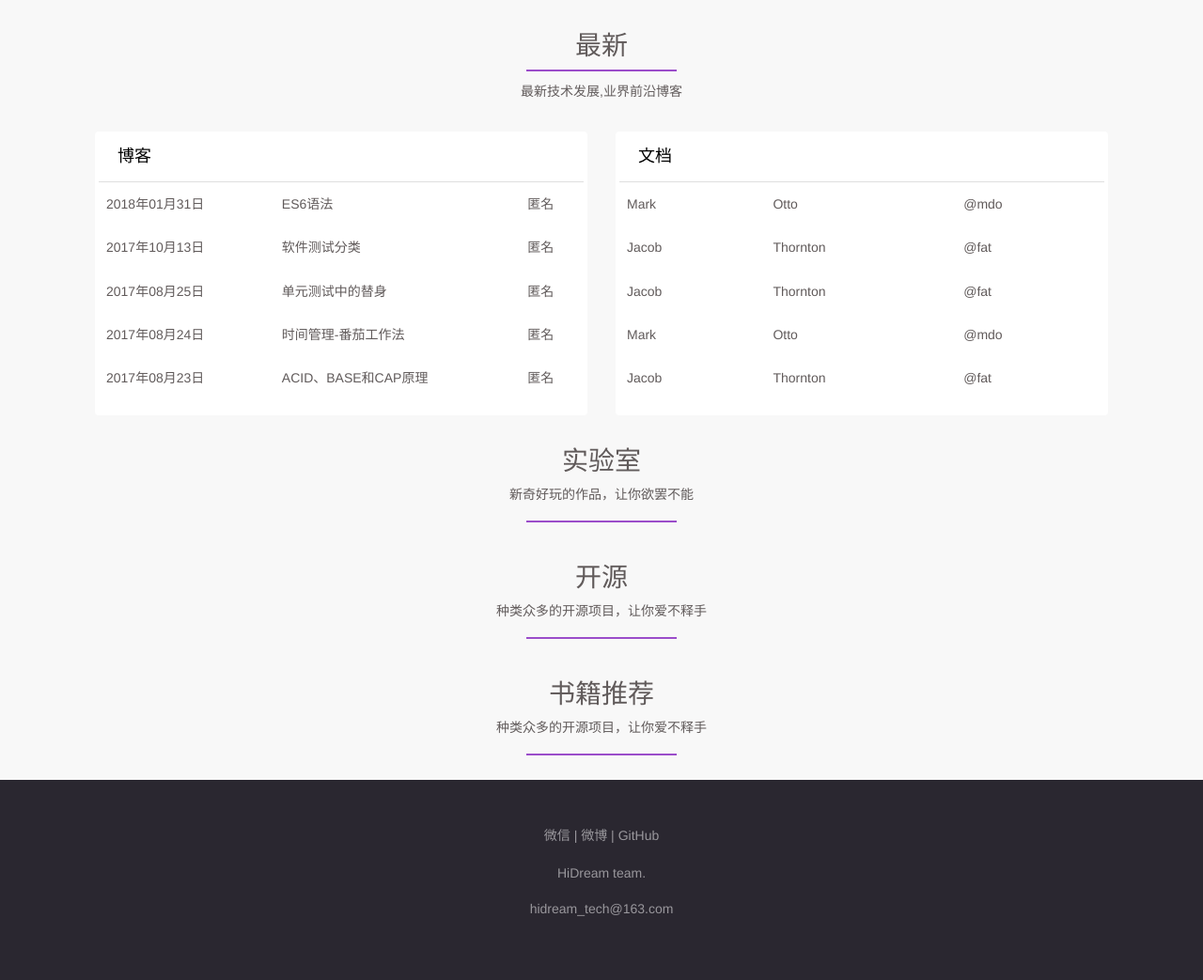
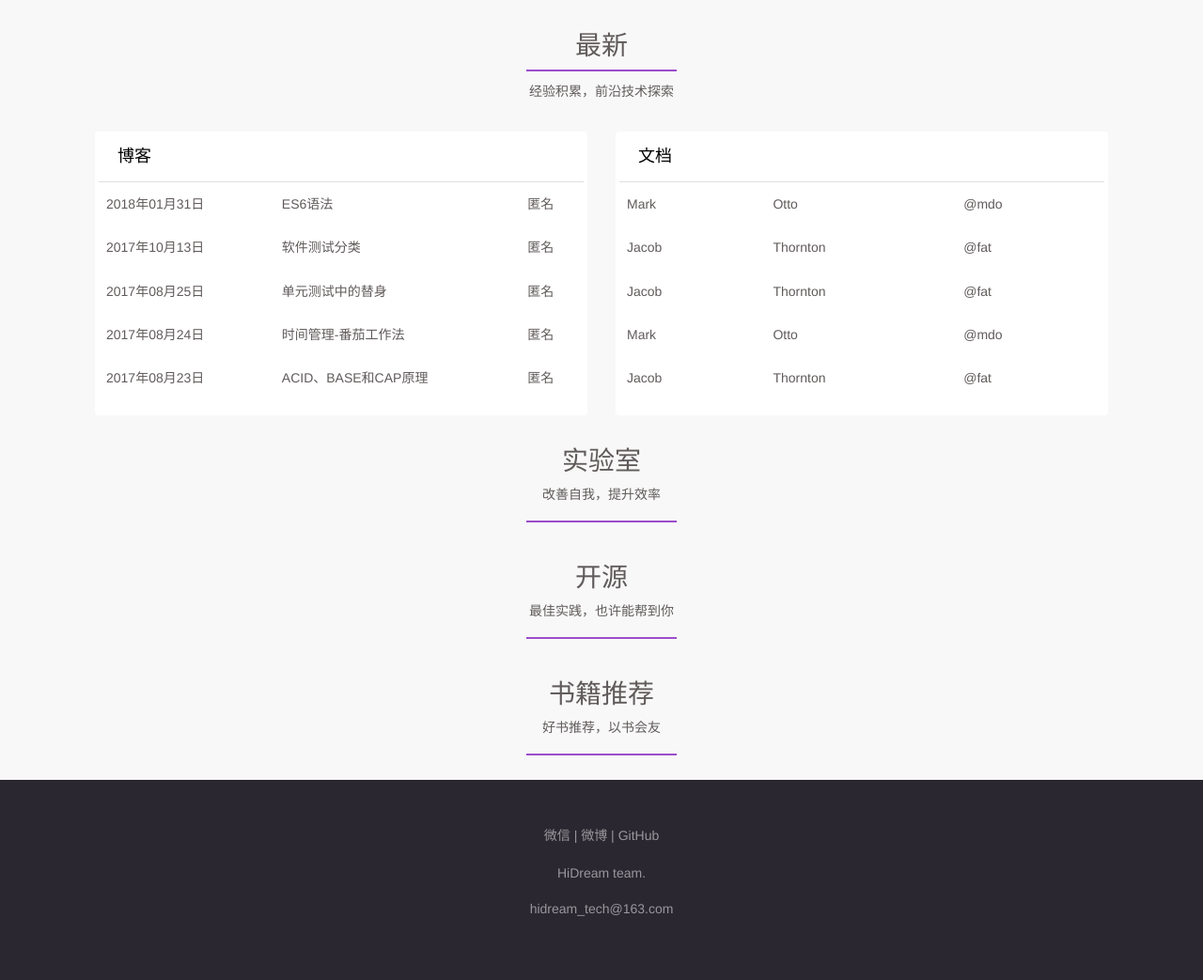
Before and after one commit to DreamHi/DreamHi.github.io, a Jekyll site: the page built from index.html, in a window 1280 px wide. Shown: the part 414-1457 px from the top of the page at 94% size. Built offline with Jekyll 4.4.1, drawn with Linux system fonts in a browser that asks for light colours; some web fonts are replaced; the list of posts is cut into pages by our own code; comment, search, counter and statistics services are not loaded.

Commit message:
修改主页文言

```diff
--- a/index.html
+++ b/index.html
@@ -8,7 +8,7 @@ title: Home
 		<div class="col-lg-12 text-center">
 			<h3>最新</h3>
       <div class="navy-line"></div>
-      <p>最新技术发展,业界前沿博客</p>
+      <p>经验积累，前沿技术探索</p>
       <div class="row">
         <div class="col-lg-6">
           <div class="card">
@@ -70,21 +70,21 @@ title: Home
   <div class="row c-new">
 		<div class="col-lg-12 text-center">
       <h3>实验室</h3>
-      <p>新奇好玩的作品，让你欲罢不能</p>
+      <p>改善自我，提升效率</p>
 			<div class="navy-line"></div>
 		</div>
   </div>
   <div class="row c-new">
 		<div class="col-lg-12 text-center">
       <h3>开源</h3>
-      <p>种类众多的开源项目，让你爱不释手</p>
+      <p>最佳实践，也许能帮到你</p>
 			<div class="navy-line"></div>
 		</div>
   </div>
   <div class="row c-new">
 		<div class="col-lg-12 text-center">
       <h3>书籍推荐</h3>
-      <p>种类众多的开源项目，让你爱不释手</p>
+      <p>好书推荐，以书会友</p>
 			<div class="navy-line"></div>
 		</div>
   </div>
```
